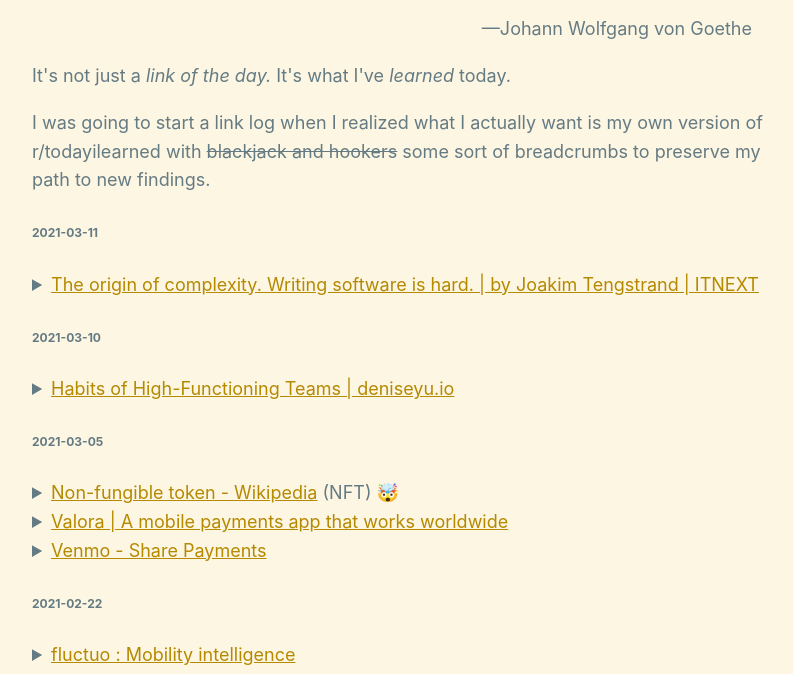
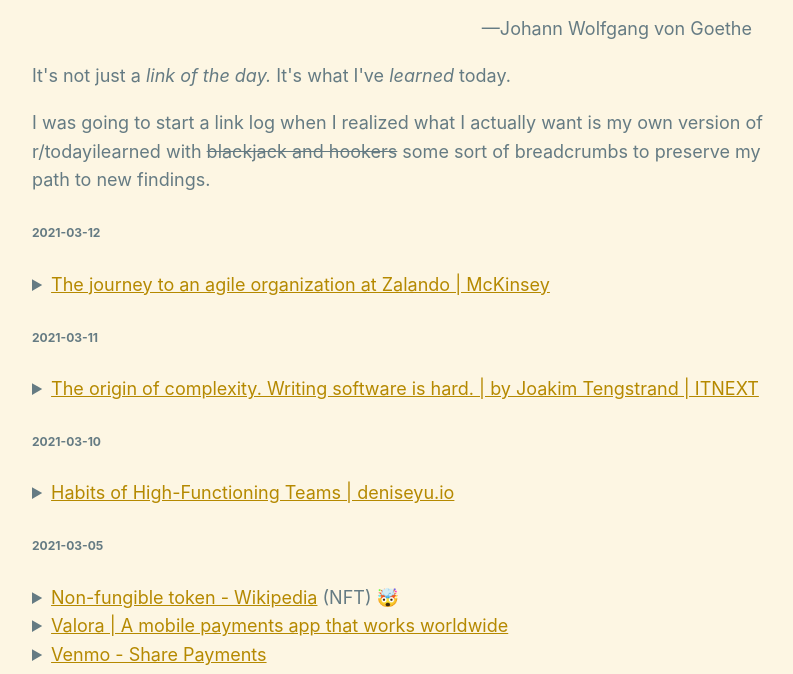
Before and after one commit to mfilenko/mfilenko.github.io, a plain HTML site: page cotd.html in a window 1280 px wide. Shown: the part 123-797 px from the top of the page, without its empty margins (228-1021 px from the left). Drawn offline with Linux system fonts and the light colour scheme.

Commit message:
Today's finding during a retrospective :sweat_smile:

```diff
--- a/cotd.html
+++ b/cotd.html
@@ -24,6 +24,12 @@
             <aside>It's not just a <em>link of the day.</em> It's what I've <em>learned</em> today.</aside>
             <p>I was going to start a link log when I realized what I actually want is my own version of r/todayilearned with <del>blackjack and hookers</del> some sort of breadcrumbs to preserve my path to new findings.</p>
         </header>
+
+        <h6><a id="2021-03-12">2021-03-12</a></h6>
+
+        <ul class="top">
+          <li><details><summary><a href="https://www.mckinsey.com/business-functions/organization/our-insights/the-journey-to-an-agile-organization-at-zalando">The journey to an agile organization at Zalando | McKinsey</a></summary></details></li>
+        </ul>
 
         <h6><a id="2021-03-11">2021-03-11</a></h6>
 
```
